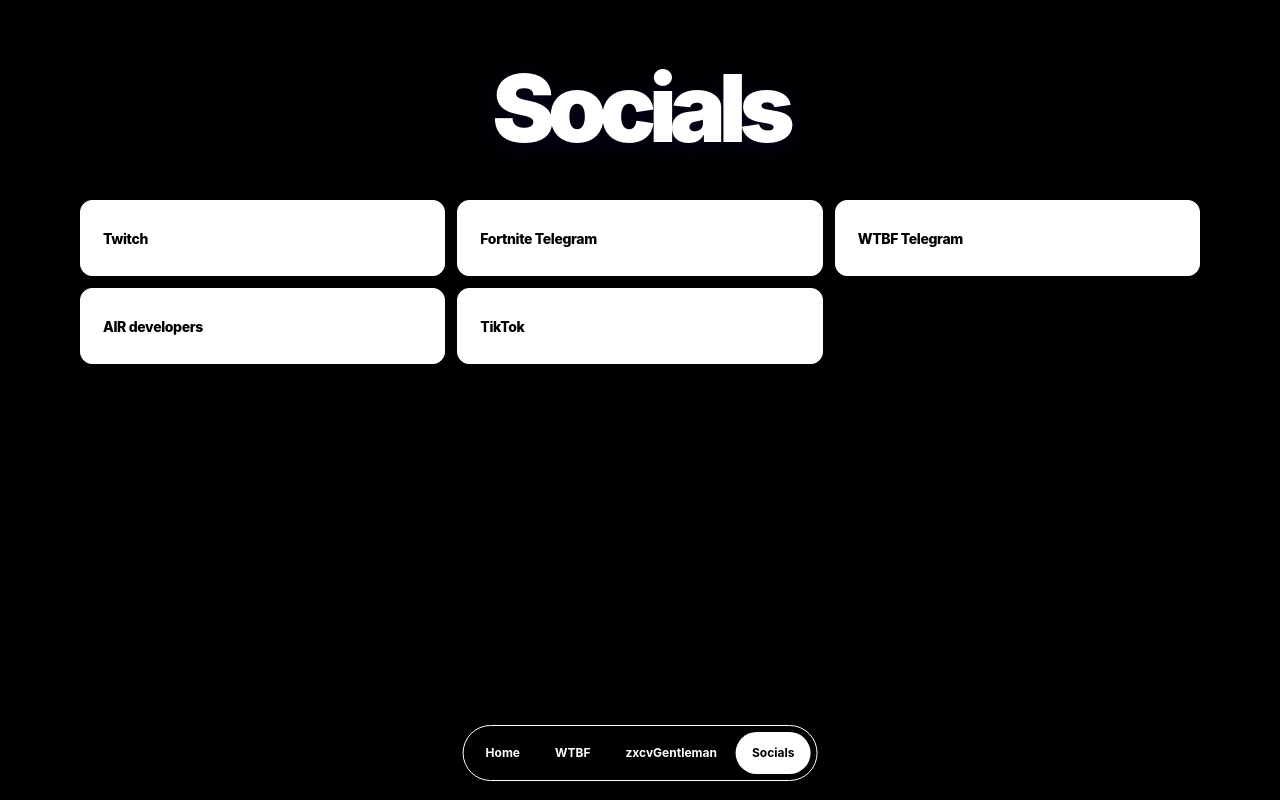
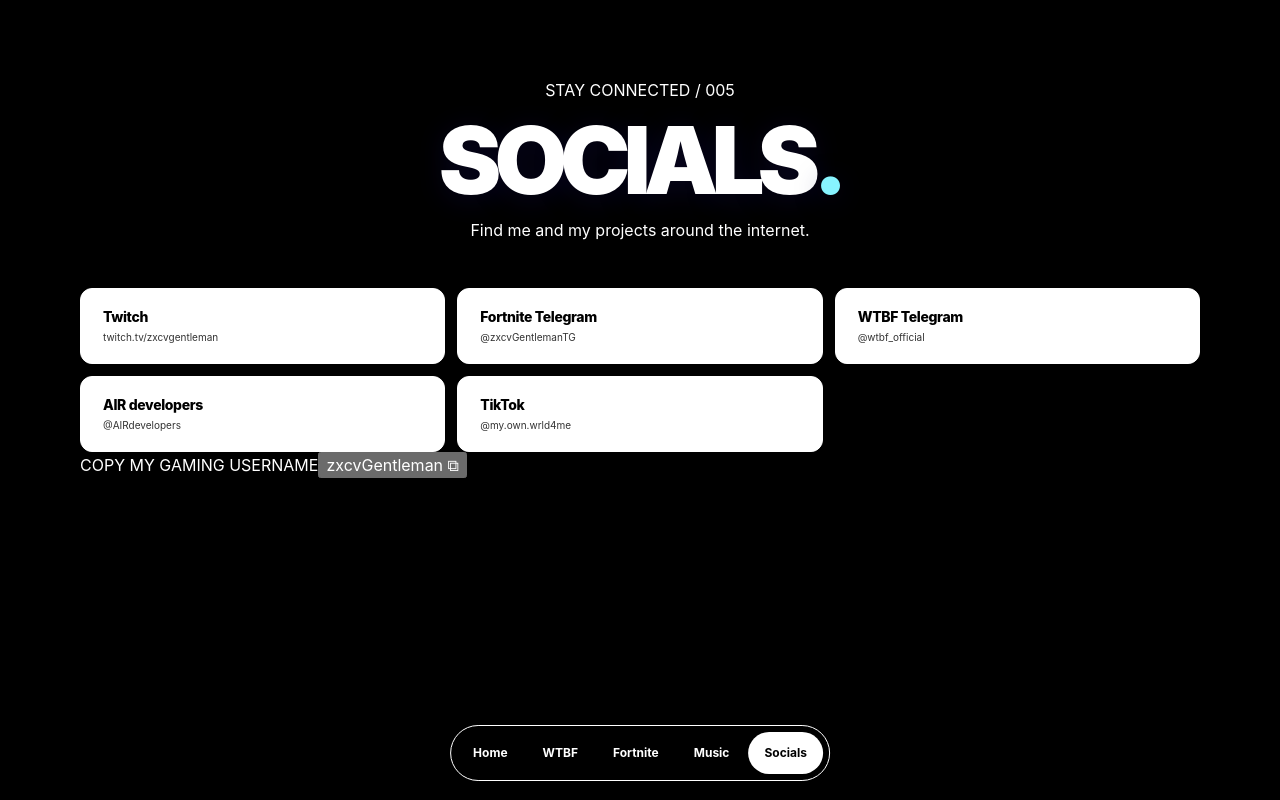
Before and after one commit to zxcvGentleman/my.own.wrld, a plain HTML site: page public/socials.html in a window 1280 px wide. Drawn offline with Linux system fonts and the light colour scheme.

Commit message:
Refresh MY.OWN.WRLD navigation and selected sections

```diff
--- a/public/socials.html
+++ b/public/socials.html
@@ -11,38 +11,28 @@
 <body class="socials-body">
   <main class="socials-page">
     <div class="socials-shell">
-      <header class="socials-header">
-        <h1>Socials</h1>
-      </header>
+      <header class="socials-header"><p class="socials-subtitle">STAY CONNECTED / 005</p><h1>SOCIALS<span class="world-dot">.</span></h1><p class="socials-description">Find me and my projects around the internet.</p></header>
 
       <section class="socials-content" aria-label="Social media links">
         <div class="socials-links-grid">
           <a class="socials-link-card" href="https://www.twitch.tv/zxcvgentleman" target="_blank" rel="noopener noreferrer">
-            <span class="socials-link-copy"><strong>Twitch</strong></span>
+            <span class="socials-link-copy"><strong>Twitch</strong><small>twitch.tv/zxcvgentleman</small></span><span class="socials-arrow" aria-hidden="true">↗</span>
           </a>
           <a class="socials-link-card" href="https://t.me/zxcvGentlemanTG" target="_blank" rel="noopener noreferrer">
-            <span class="socials-link-copy"><strong>Fortnite Telegram</strong></span>
+            <span class="socials-link-copy"><strong>Fortnite Telegram</strong><small>@zxcvGentlemanTG</small></span><span class="socials-arrow" aria-hidden="true">↗</span>
           </a>
           <a class="socials-link-card" href="https://t.me/wtbf_official" target="_blank" rel="noopener noreferrer">
-            <span class="socials-link-copy"><strong>WTBF Telegram</strong></span>
+            <span class="socials-link-copy"><strong>WTBF Telegram</strong><small>@wtbf_official</small></span><span class="socials-arrow" aria-hidden="true">↗</span>
           </a>
           <a class="socials-link-card" href="https://t.me/AIRdevelopers" target="_blank" rel="noopener noreferrer">
-            <span class="socials-link-copy"><strong>AIR developers</strong></span>
+            <span class="socials-link-copy"><strong>AIR developers</strong><small>@AIRdevelopers</small></span><span class="socials-arrow" aria-hidden="true">↗</span>
           </a>
           <a class="socials-link-card" href="https://www.tiktok.com/@my.own.wrld4me" target="_blank" rel="noopener noreferrer">
-            <span class="socials-link-copy"><strong>TikTok</strong></span>
+            <span class="socials-link-copy"><strong>TikTok</strong><small>@my.own.wrld4me</small></span><span class="socials-arrow" aria-hidden="true">↗</span>
           </a>
         </div>
-      </section>
+      </section><div class="socials-copy-area"><span>COPY MY GAMING USERNAME</span><button type="button" id="copy-username" aria-live="polite">zxcvGentleman <span>⧉</span></button></div></div></main><script>document.getElementById('copy-username').addEventListener('click',async function(){try{await navigator.clipboard.writeText('zxcvGentleman');this.textContent='COPIED ✓';setTimeout(()=>this.innerHTML='zxcvGentleman <span>⧉</span>',1600)}catch(e){this.textContent='SELECT: zxcvGentleman'}})</script>
 
-    </div>
-  </main>
-
-  <nav class="bottom-nav" aria-label="Main navigation">
-    <a class="nav-link" href="index.html">Home</a>
-    <a class="nav-link" href="wtbf.html">WTBF</a>
-    <a class="nav-link" href="profile.html">zxcvGentleman</a>
-    <a class="nav-link active" aria-current="page" href="socials.html">Socials</a>
-  </nav>
+  <nav class="bottom-nav" aria-label="Main navigation"><a class="nav-link" href="index.html">Home</a><a class="nav-link" href="wtbf.html">WTBF</a><a class="nav-link" href="profile.html">Fortnite</a><a class="nav-link" href="music.html">Music</a><a class="nav-link active" aria-current="page" href="socials.html">Socials</a></nav>
 </body>
 </html>
```
